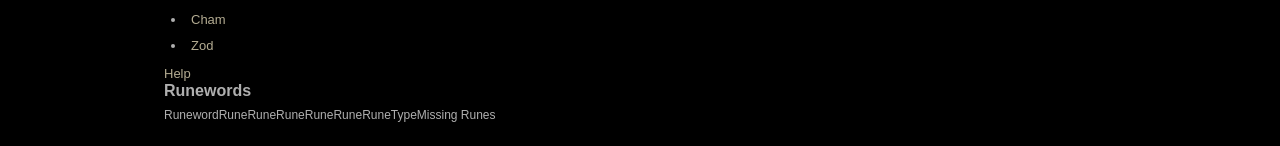
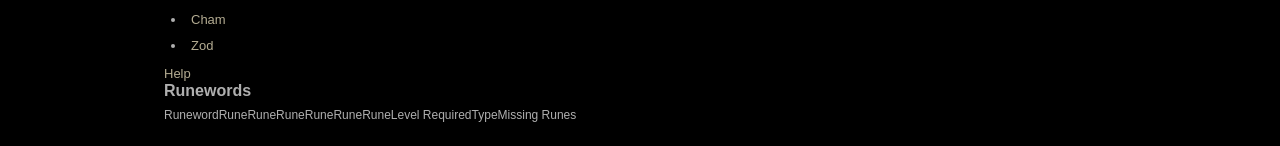
Before and after one commit to fabd/diablo2, a Jekyll site: the page built from runewizard/index.html, in a window 1280 px wide. Shown: the part 1012-1158 px from the top of the page. Built offline with Jekyll 4.4.1, drawn with Linux system fonts in a browser that asks for light colours.

Commit message:
Update index.html

```diff
--- a/runewizard/index.html
+++ b/runewizard/index.html
@@ -100,6 +100,7 @@ The small <img src="img/icon-ladder.gif" width="11" height="11" alt="" /> icon i
 			<th>Rune</th>
 			<th>Rune</th>
 			<th>Rune</th>
+			<th>Level Required</th>
 			<th>Type</th>
 			<th class="cmpl">Missing Runes</th><!-- hidden column used for sorting -->
 		</tr>
@@ -112,6 +113,7 @@ The small <img src="img/icon-ladder.gif" width="11" height="11" alt="" /> icon i
 			<td class="rune">&nbsp;</td>
 			<td class="rune">&nbsp;</td>
 			<td class="rune">&nbsp;</td>
+			<td class="Level">&nbsp;</td>
 			<td class="type">&nbsp;</td>
 			<td class="cmpl">&nbsp;</td>
 		</tr>
```
